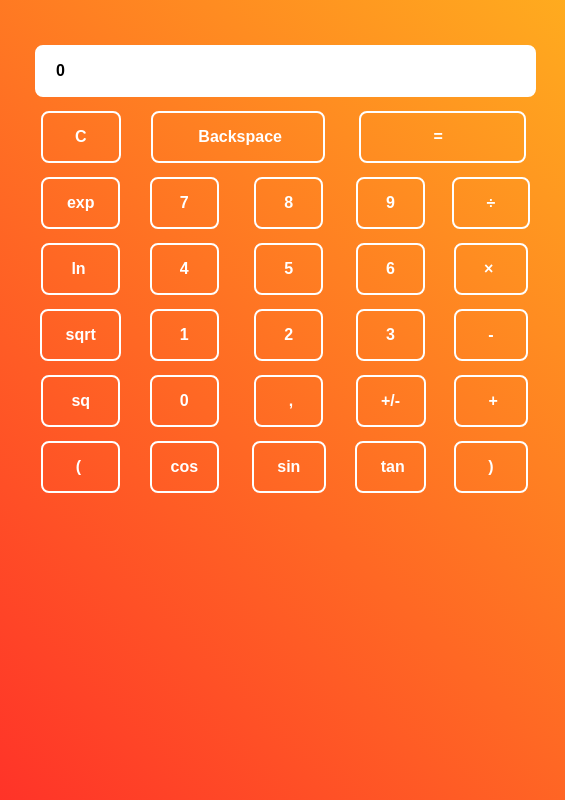
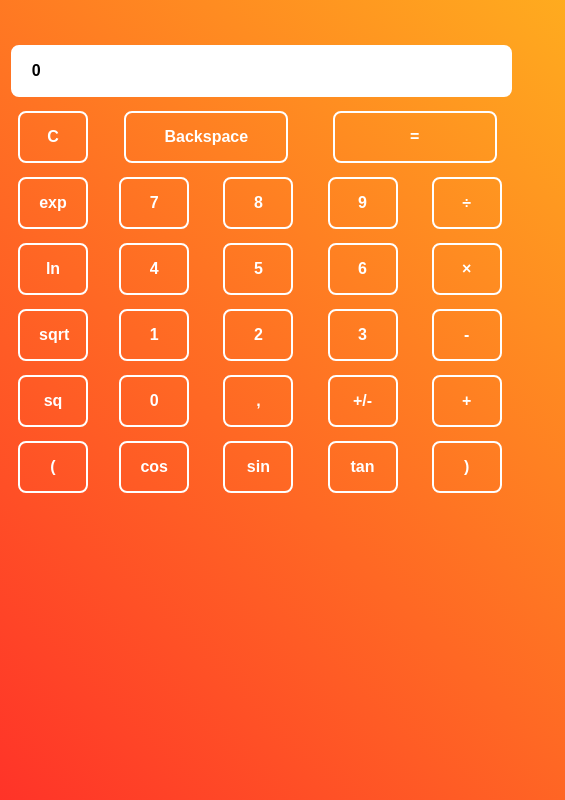
Before and after one commit to mercode-org/merculator, an Electron app: page index.html in a window 565 px wide. Drawn offline with Linux system fonts and the light colour scheme.

Commit message:
Button Alignment Fix

```diff
--- a/index.html
+++ b/index.html
@@ -10,50 +10,50 @@
 </head>
 
 <body>
-  <form name="sci-calc">
+  <form class="main" name="sci-calc">
     <table cellspacing="0" cellpadding="1">
       <TR>
         <TD COLSPAN="5" ALIGN="center"><input NAME="display" class="sc" VALUE="0" SIZE="44" MAXLENGTH="25"></TD>
       </TR>
       <TR>
-        <td align="center"><input type="button" value="   C   " ONCLICK="this.form.display.value = 0 "></TD>
-        <td align="center" colspan="2"><input type="button" value="      Backspace     " ONCLICK="deleteChar(this.form.display)"></TD>
-        <td align="center" colspan="2"><input type="button" value="            =              " NAME="Enter" ONCLICK="if (checkNum(this.form.display.value)) { compute(this.form) }"></TD>
+        <td align="center"><input type="button" class="button" value="C" ONCLICK="this.form.display.value = 0 "></TD>
+        <td align="center" colspan="2"><input type="button" class="bigbutton" value="Backspace" ONCLICK="deleteChar(this.form.display)"></TD>
+        <td align="center" colspan="2"><input type="button" class="bigbutton" value="=" NAME="Enter" ONCLICK="if (checkNum(this.form.display.value)) { compute(this.form) }"></TD>
       </TR>
       <TR>
-        <td align="center"><input type="button" value=" exp " ONCLICK="if (checkNum(this.form.display.value)) { exp(this.form) }"></TD>
-        <td align="center"><input type="button" value="  7  " ONCLICK="addChar(this.form.display, '7')"></TD>
-        <td align="center"><input type="button" value="  8  " ONCLICK="addChar(this.form.display, '8')"></TD>
-        <td align="center"><input type="button" value="  9  " ONCLICK="addChar(this.form.display, '9')"></TD>
-        <td align="center"><input type="button" value="   ÷   " ONCLICK="addChar(this.form.display, '/')"></TD>
+        <td align="center"><input type="button" class="button" value="exp" ONCLICK="if (checkNum(this.form.display.value)) { exp(this.form) }"></TD>
+        <td align="center"><input type="button" class="button" value="7" ONCLICK="addChar(this.form.display, '7')"></TD>
+        <td align="center"><input type="button" class="button" value="8" ONCLICK="addChar(this.form.display, '8')"></TD>
+        <td align="center"><input type="button" class="button" value="9" ONCLICK="addChar(this.form.display, '9')"></TD>
+        <td align="center"><input type="button" class="button" value="÷" ONCLICK="addChar(this.form.display, '/')"></TD>
       </TR>
       <TR>
-        <td align="center"><input type="button" value="  ln   " ONCLICK="if (checkNum(this.form.display.value)) { ln(this.form) }"></TD>
-        <td align="center"><input type="button" value="  4  " ONCLICK="addChar(this.form.display, '4')"></TD>
-        <td align="center"><input type="button" value="  5  " ONCLICK="addChar(this.form.display, '5')"></TD>
-        <td align="center"><input type="button" value="  6  " ONCLICK="addChar(this.form.display, '6')"></TD>
-        <td align="center"><input type="button" value="  ×   " ONCLICK="addChar(this.form.display, '*')"></TD>
+        <td align="center"><input type="button" class="button" value="ln" ONCLICK="if (checkNum(this.form.display.value)) { ln(this.form) }"></TD>
+        <td align="center"><input type="button" class="button" value="4" ONCLICK="addChar(this.form.display, '4')"></TD>
+        <td align="center"><input type="button" class="button" value="5" ONCLICK="addChar(this.form.display, '5')"></TD>
+        <td align="center"><input type="button" class="button" value="6" ONCLICK="addChar(this.form.display, '6')"></TD>
+        <td align="center"><input type="button" class="button" value="×" ONCLICK="addChar(this.form.display, '*')"></TD>
       </TR>
       <TR>
-        <td align="center"><input type="button" value=" sqrt " ONCLICK="if (checkNum(this.form.display.value)) { sqrt(this.form) }"></TD>
-        <td align="center"><input type="button" value="  1  " ONCLICK="addChar(this.form.display, '1')"></TD>
-        <td align="center"><input type="button" value="  2  " ONCLICK="addChar(this.form.display, '2')"></TD>
-        <td align="center"><input type="button" value="  3  " ONCLICK="addChar(this.form.display, '3')"></TD>
-        <td align="center"><input type="button" value="   -   " ONCLICK="addChar(this.form.display, '-')"></TD>
+        <td align="center"><input type="button" class="button" value="sqrt" ONCLICK="if (checkNum(this.form.display.value)) { sqrt(this.form) }"></TD>
+        <td align="center"><input type="button" class="button" value="1" ONCLICK="addChar(this.form.display, '1')"></TD>
+        <td align="center"><input type="button" class="button" value="2" ONCLICK="addChar(this.form.display, '2')"></TD>
+        <td align="center"><input type="button" class="button" value="3" ONCLICK="addChar(this.form.display, '3')"></TD>
+        <td align="center"><input type="button" class="button" value="-" ONCLICK="addChar(this.form.display, '-')"></TD>
       </TR>
       <TR>
-        <td align="center"><input type="button" value="  sq  " ONCLICK="if (checkNum(this.form.display.value)) { square(this.form) }"></TD>
-        <td align="center"><input type="button" value="  0  " ONCLICK="addChar(this.form.display, '0')"></TD>
-        <td align="center"><input type="button" value="   ,  " ONCLICK="addChar(this.form.display, ',')"></TD>
-        <td align="center"><input type="button" value=" +/- " ONCLICK="changeSign(this.form.display)"></TD>
-        <td align="center"><input type="button" value="   +  " ONCLICK="addChar(this.form.display, '+')"></TD>
+        <td align="center"><input type="button" class="button" value="sq" ONCLICK="if (checkNum(this.form.display.value)) { square(this.form) }"></TD>
+        <td align="center"><input type="button" class="button" value="0" ONCLICK="addChar(this.form.display, '0')"></TD>
+        <td align="center"><input type="button" class="button" value="," ONCLICK="addChar(this.form.display, ',')"></TD>
+        <td align="center"><input type="button" class="button" value="+/-" ONCLICK="changeSign(this.form.display)"></TD>
+        <td align="center"><input type="button" class="button" value="+" ONCLICK="addChar(this.form.display, '+')"></TD>
       </TR>
       <TR>
-        <td align="center"><input type="button" value="   (    " ONCLICK="addChar(this.form.display, '(')"></TD>
-        <td align="center"><input type="button" value="cos" ONCLICK="if (checkNum(this.form.display.value)) { cos(this.form) }"></TD>
-        <td align="center"><input type="button" value=" sin " ONCLICK="if (checkNum(this.form.display.value)) { sin(this.form) }"></TD>
-        <td align="center"><input type="button" value=" tan" ONCLICK="if (checkNum(this.form.display.value)) { tan(this.form) }"></TD>
-        <td align="center"><input type="button" value="   )   " ONCLICK="addChar(this.form.display, ')')"></TD>
+        <td align="center"><input type="button" class="button" value="(" ONCLICK="addChar(this.form.display, '(')"></TD>
+        <td align="center"><input type="button" class="button" value="cos" ONCLICK="if (checkNum(this.form.display.value)) { cos(this.form) }"></TD>
+        <td align="center"><input type="button" class="button" value="sin" ONCLICK="if (checkNum(this.form.display.value)) { sin(this.form) }"></TD>
+        <td align="center"><input type="button" class="button" value="tan" ONCLICK="if (checkNum(this.form.display.value)) { tan(this.form) }"></TD>
+        <td align="center"><input type="button" class="button" value=")" ONCLICK="addChar(this.form.display, ')')"></TD>
       </TR>
 
     </table>
--- a/package.json
+++ b/package.json
@@ -6,7 +6,7 @@
   "license": "GPLv3",
   "main": "main.js",
   "devDependencies": {
-    "electron": "^7.1.7"
+    "electron": "^8.2.0"
   },
   "scripts": {
     "start": "electron ."
--- a/stylesheet/style.css
+++ b/stylesheet/style.css
@@ -33,14 +33,60 @@ input {
   padding-bottom: 15px;
   padding-left: 19px;
   padding-right: 19px;
+  min-width: 400;
+  max-width: 400;
   margin: 6px;
 }
+
 input:hover {
   color: #ff4d0d;
   background: white;
   box-shadow: 0 4px 8px 0 rgba(0, 0, 0, 0.2), 0 6px 20px 0 rgba(0, 0, 0, 0.19);
   transition: 0.2s;
 }
+
+.button {
+  position: relative;
+  background: none;
+  color: white;
+  border:2px solid white;
+  border-radius: 8px;
+  transition: 0.2s;
+  font-size: 16px;
+  font-weight: 600;
+  padding-top: 15px;
+  padding-bottom: 15px;
+  padding-left: 19px;
+  padding-right: 19px;
+  min-width: 70px;
+  max-width: 70px;
+  margin: 6px;
+}
+
+.bigbutton {
+  position: relative;
+  background: none;
+  color: white;
+  border:2px solid white;
+  border-radius: 8px;
+  transition: 0.2s;
+  font-size: 16px;
+  font-weight: 600;
+  padding-top: 15px;
+  padding-bottom: 15px;
+  padding-left: 19px;
+  padding-right: 19px;
+  min-width: 164px;
+  max-width: 164px;
+  margin: 6px;
+}
+
+.main {
+  display: flex;
+  justify-content: center;
+  align-items: center;
+}
+
 h2 {
   text-align: center;
 }
```
Also changed, not shown: 3 other files.
